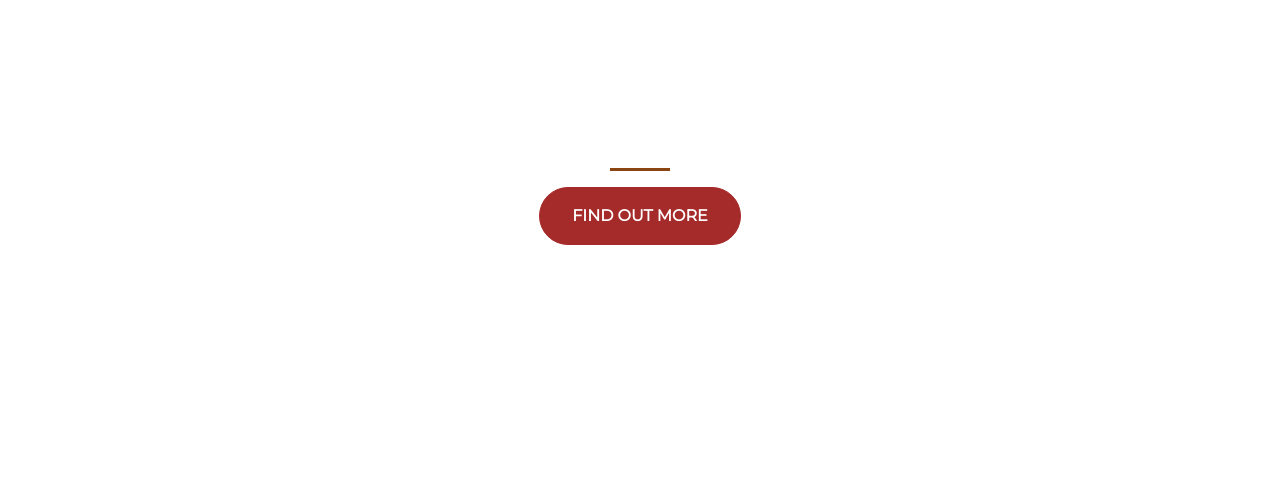
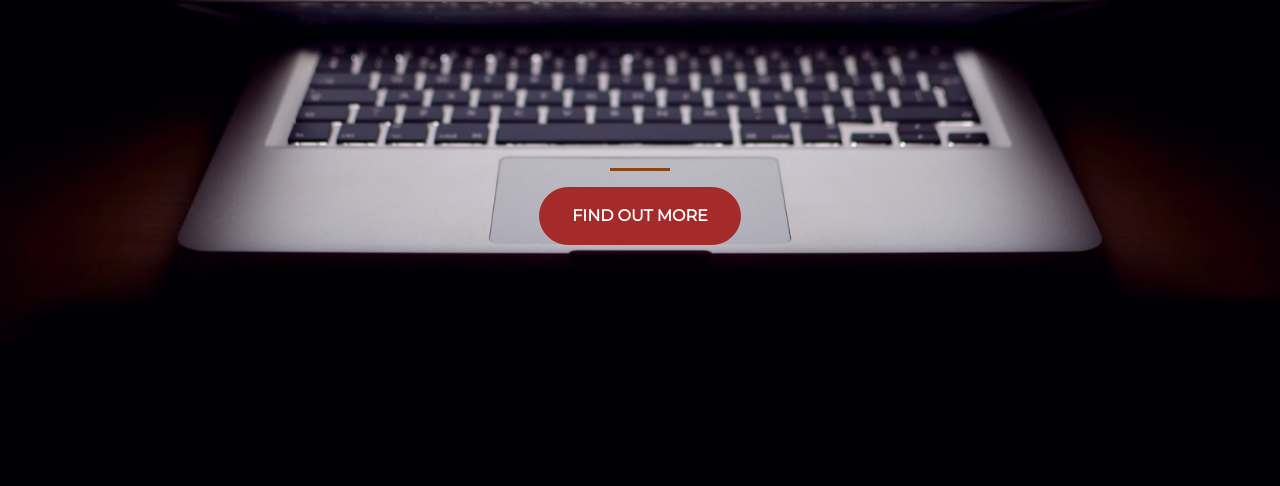
Before and after one commit to nandaryanpk/new-startup, a plain HTML site: page index.html in a window 1280 px wide. Shown: the part 314-800 px from the top of the page. Drawn offline with nearby package versions, Linux system fonts and the light colour scheme.

Commit message:
Update style.css

```diff
--- a/style.css
+++ b/style.css
@@ -3,7 +3,7 @@ html {
   width: 100%;
   height: 100%;
   font-family: 'Montserrat', sans-serif;
-  background: url(../startup/header.jpg) no-repeat center center fixed;
+  background: url(../header.jpg) no-repeat center center fixed;
   -webkit-background-size: cover;
   -moz-background-size: cover;
   -o-background-size: cover;
```
